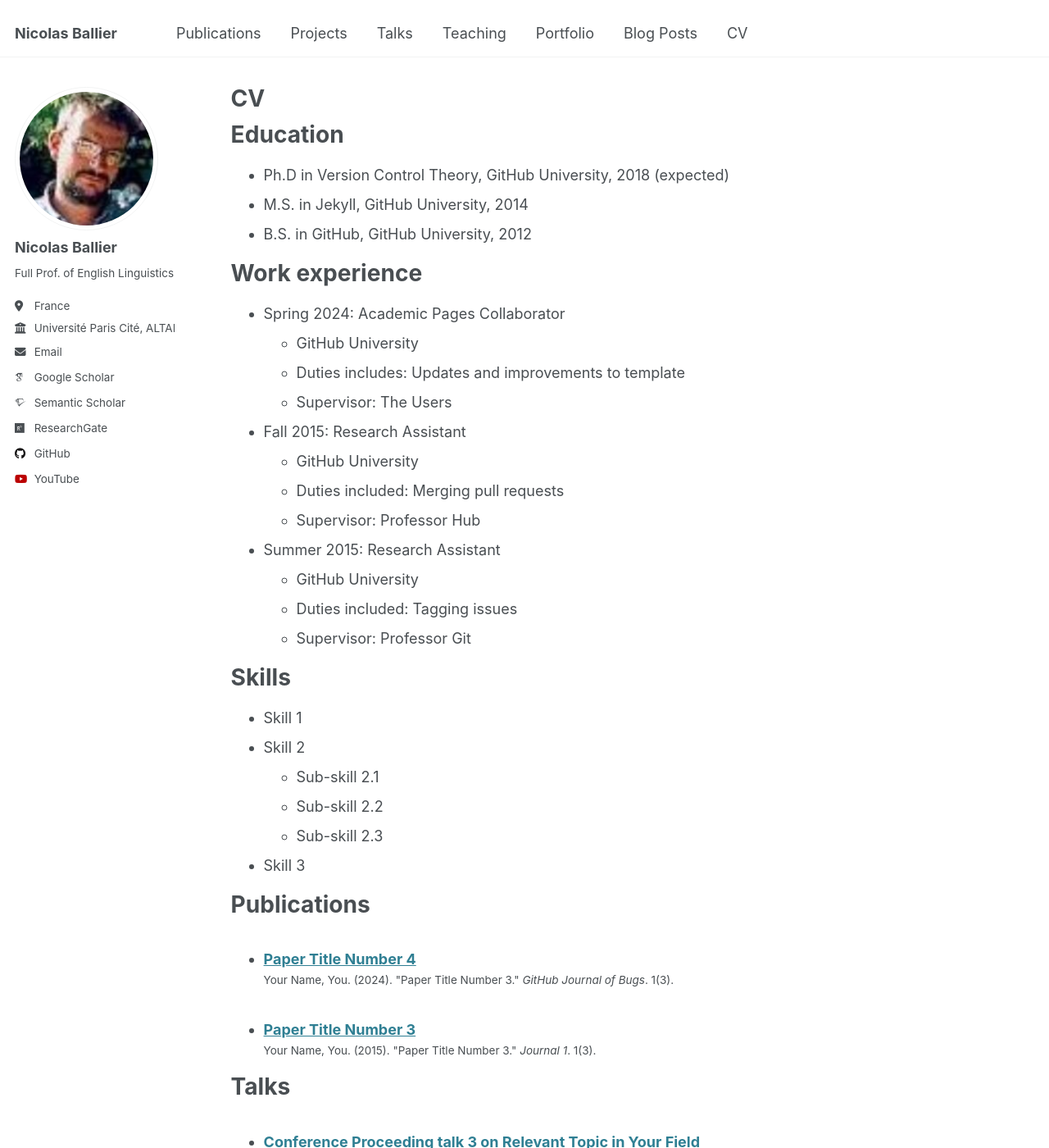
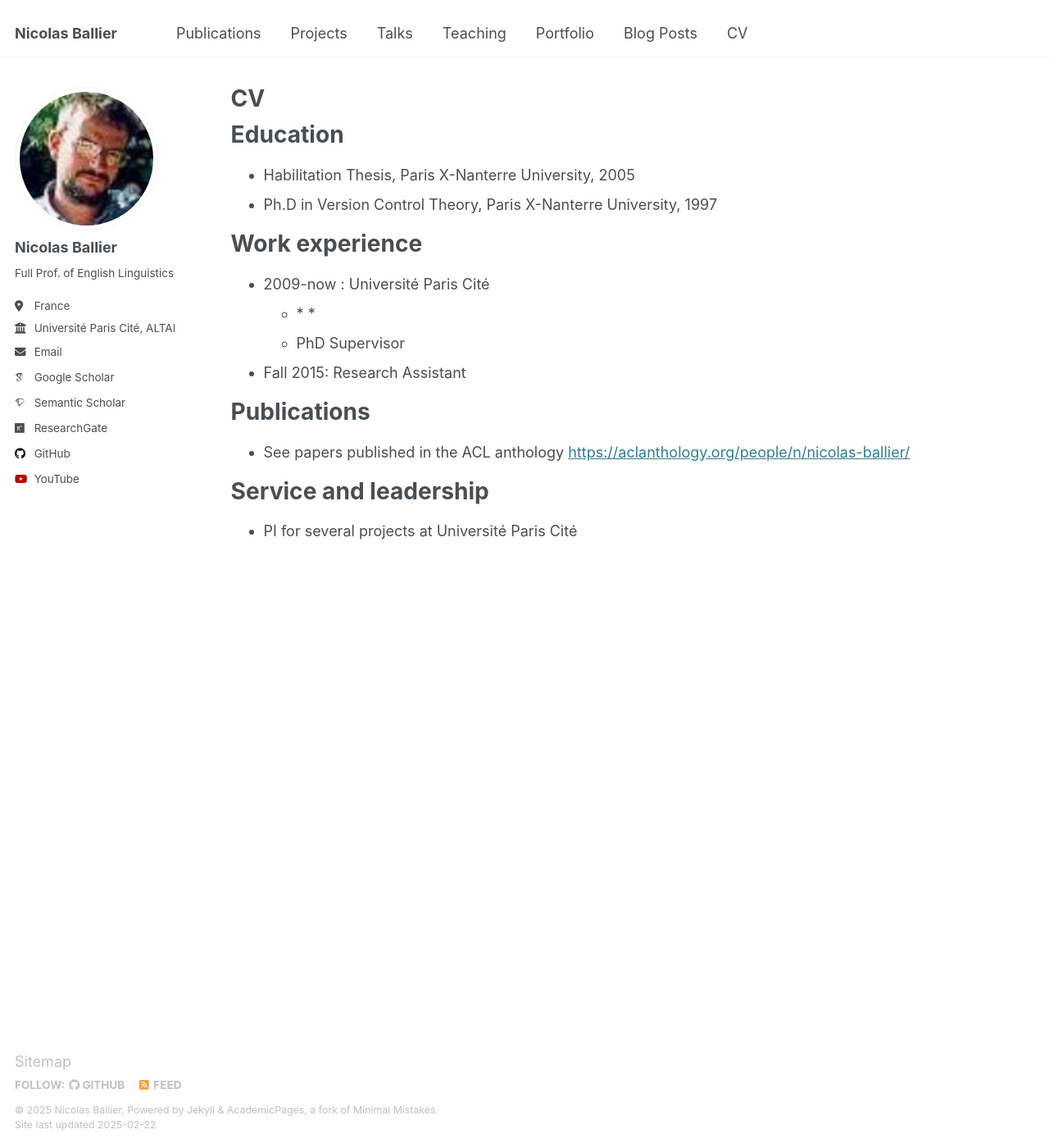
Before and after one commit to nballier/nballier.github.io, a Jekyll site: the page built from _pages/cv.md, in a window 1280 px wide and 1400 px high. Shown: the whole window at 82% size. Built offline with Jekyll 4.4.1, drawn with Linux system fonts in a browser that asks for light colours; some web fonts are replaced; some of the changed text lies outside the part shown.

Commit message:
Update cv.md

```diff
--- a/_pages/cv.md
+++ b/_pages/cv.md
@@ -11,54 +11,24 @@ redirect_from:
 
 Education
 ======
-* Ph.D in Version Control Theory, GitHub University, 2018 (expected)
-* M.S. in Jekyll, GitHub University, 2014
-* B.S. in GitHub, GitHub University, 2012
+* Habilitation Thesis, Paris X-Nanterre University, 2005
+* Ph.D in Version Control Theory, Paris X-Nanterre University, 1997
 
 Work experience
 ======
-* Spring 2024: Academic Pages Collaborator
-  * GitHub University
-  * Duties includes: Updates and improvements to template
-  * Supervisor: The Users
+* 2009-now : Université Paris Cité
+  *
+  *
+  *
+  *  PhD Supervisor
 
 * Fall 2015: Research Assistant
-  * GitHub University
-  * Duties included: Merging pull requests
-  * Supervisor: Professor Hub
-
-* Summer 2015: Research Assistant
-  * GitHub University
-  * Duties included: Tagging issues
-  * Supervisor: Professor Git
-
-Skills
-======
-* Skill 1
-* Skill 2
-  * Sub-skill 2.1
-  * Sub-skill 2.2
-  * Sub-skill 2.3
-* Skill 3
 
 Publications
 ======
-  <ul>{% for post in site.publications reversed %}
-    {% include archive-single-cv.html %}
-  {% endfor %}</ul>
+ * See papers published in the ACL anthology <https://aclanthology.org/people/n/nicolas-ballier/>
 
-Talks
-======
-  <ul>{% for post in site.talks reversed %}
-    {% include archive-single-talk-cv.html  %}
-  {% endfor %}</ul>
-
-Teaching
-======
-  <ul>{% for post in site.teaching reversed %}
-    {% include archive-single-cv.html %}
-  {% endfor %}</ul>
 
 Service and leadership
 ======
-* Currently signed in to 43 different slack teams
+* PI for several projects at Université Paris Cité
```
